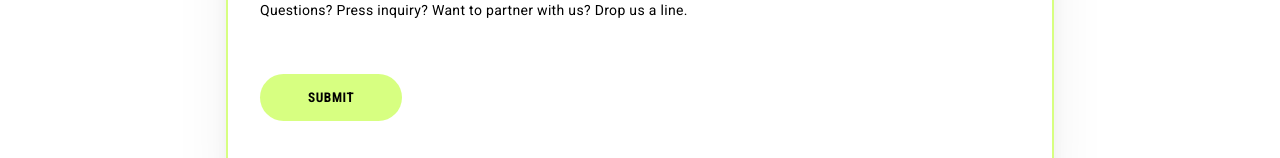
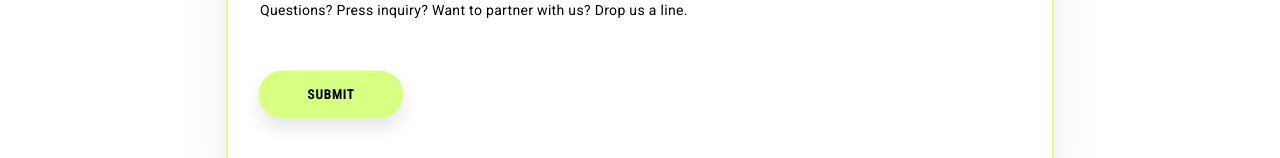
Before and after one commit to mertkilickaplan/shipWebsite, a React (Create React App) app: page / in a window 1280 px wide. In both pictures the pointer is over the button "SUBMIT". Shown: the part 4447-4605 px from the top of the page. Built offline with nearby package versions, Linux system fonts and the light colour scheme.

Commit message:
Add hover/active micro-animation to submit pill

```diff
--- a/src/styles.css
+++ b/src/styles.css
@@ -383,14 +383,19 @@ a.btn {
   background: var(--primary);
   color: var(--text);
   cursor: pointer;
-  transition: transform .15s ease, box-shadow .15s ease;
+  transition: transform .18s ease, box-shadow .18s ease;
+  box-shadow: 0 4px 10px rgba(0,0,0,.05);
 }
 
 .contact-submit button:hover,
-.contact-submit button:focus,
+.contact-submit button:focus {
+  transform: translateY(-3px) scale(1.02);
+  box-shadow: 0 10px 18px rgba(0,0,0,.10);
+}
+
 .contact-submit button:active {
-  background: var(--primary) !important;
-  color: var(--text);
+  transform: scale(.97);
+  box-shadow: 0 4px 8px rgba(0,0,0,.08);
 }
 
 /* -------------------------------------------
```
